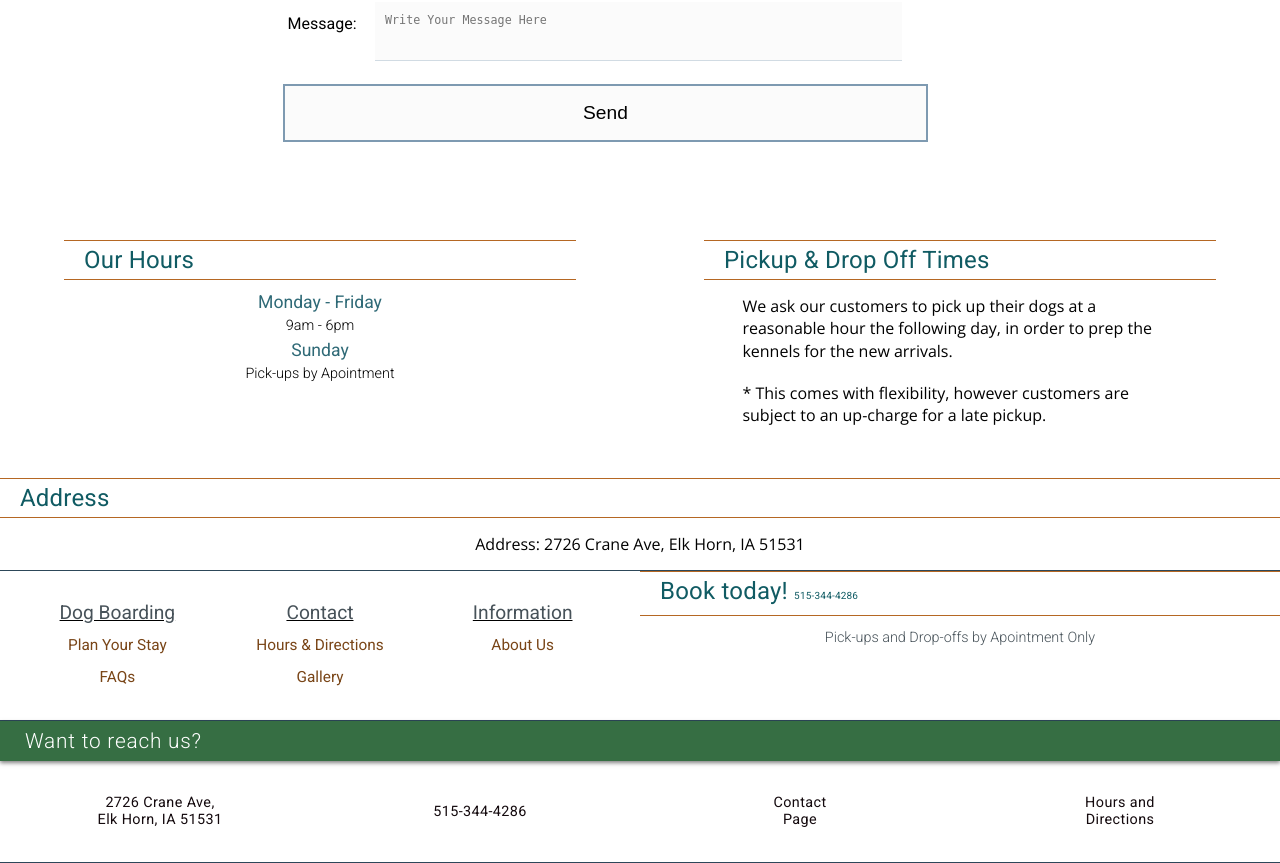
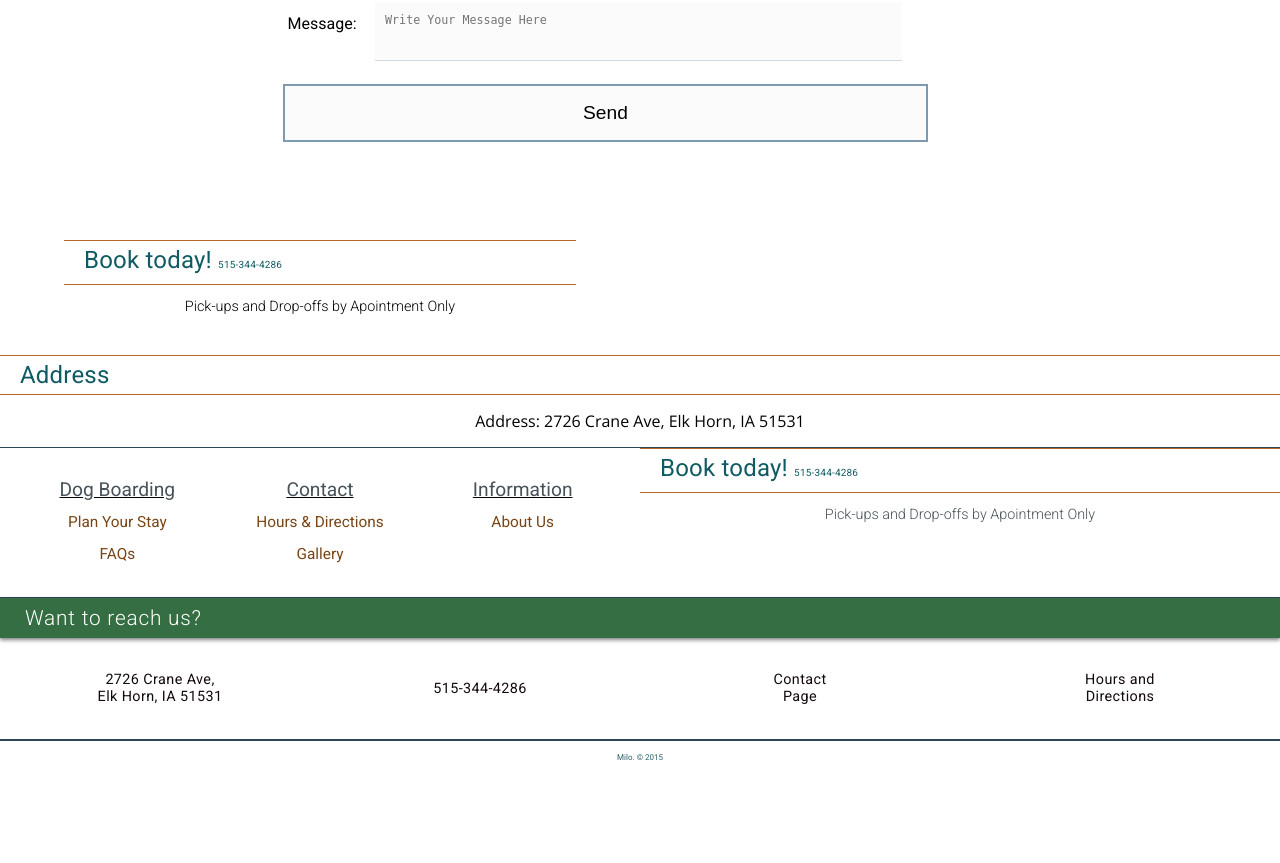
Before and after one commit to ALO-V/tck, a PHP site: page /Contact/contact.php in a window 1280 px wide. Shown: the part 599-1462 px from the top of the page. After the commit the page ends 1359 px from the top, so only its background shows below. Run offline with PHP 8.4, Linux system fonts and the light colour scheme; some libraries are stand-ins or nearby versions.

Commit message:
Update contact.php

```diff
--- a/public/Contact/contact.php
+++ b/public/Contact/contact.php
@@ -175,16 +175,11 @@ if(isset($_POST['submit'])) {
         <section class="interiorContainer">
         <table id="hoursTable">
         <thead class="hoursHeaderRow">
-        <th class="homeHeaderText" colspan="2">Our Hours</th>
+          <th class="homeHeaderText" colspan="2">Book today! <span style="font-size:10px;">515-344-4286<span></th>
         </thead>
         <tbody>
-        <tr class="homeTableRow">
-        <td class="homeDay"><strong>Monday - Friday</strong></td>
-        <td class="homeTime">9am - 6pm</td>
-        </tr>
         <tr>
-        <td class="homeDay"><strong>Sunday</strong></td>
-        <td id="sunday" class="homeTime">Pick-ups by Apointment</td>
+          <td class="homeTime">Pick-ups and Drop-offs by Apointment Only</td>
         </tr>
         </tbody>
         </table>
@@ -193,11 +188,7 @@ if(isset($_POST['submit'])) {
     </div>
     <div class="mainBlockRight">
       <aside class="interiorContainer">
-        <section class="pickupTimeModule">
-        <h2>Pickup &amp; Drop Off Times</h2>
-        <p>We ask our customers to pick up their dogs at a reasonable hour the following day, in order to prep the kennels for the new arrivals.</p>
-        <p>&#42; This comes with flexibility, however customers are subject to an up-charge for a late pickup.</p>
-        </section>
+
       </aside>
     </div>
     <div class="shortBottomBlock">
```
